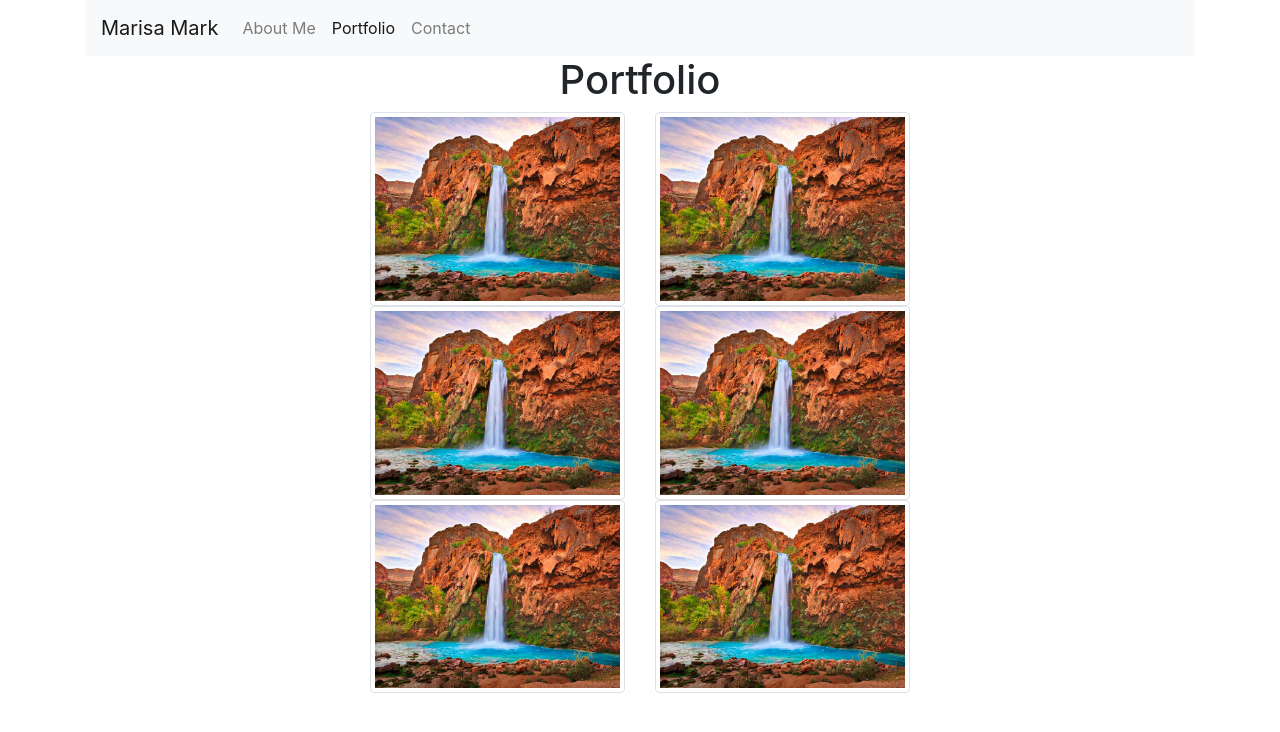
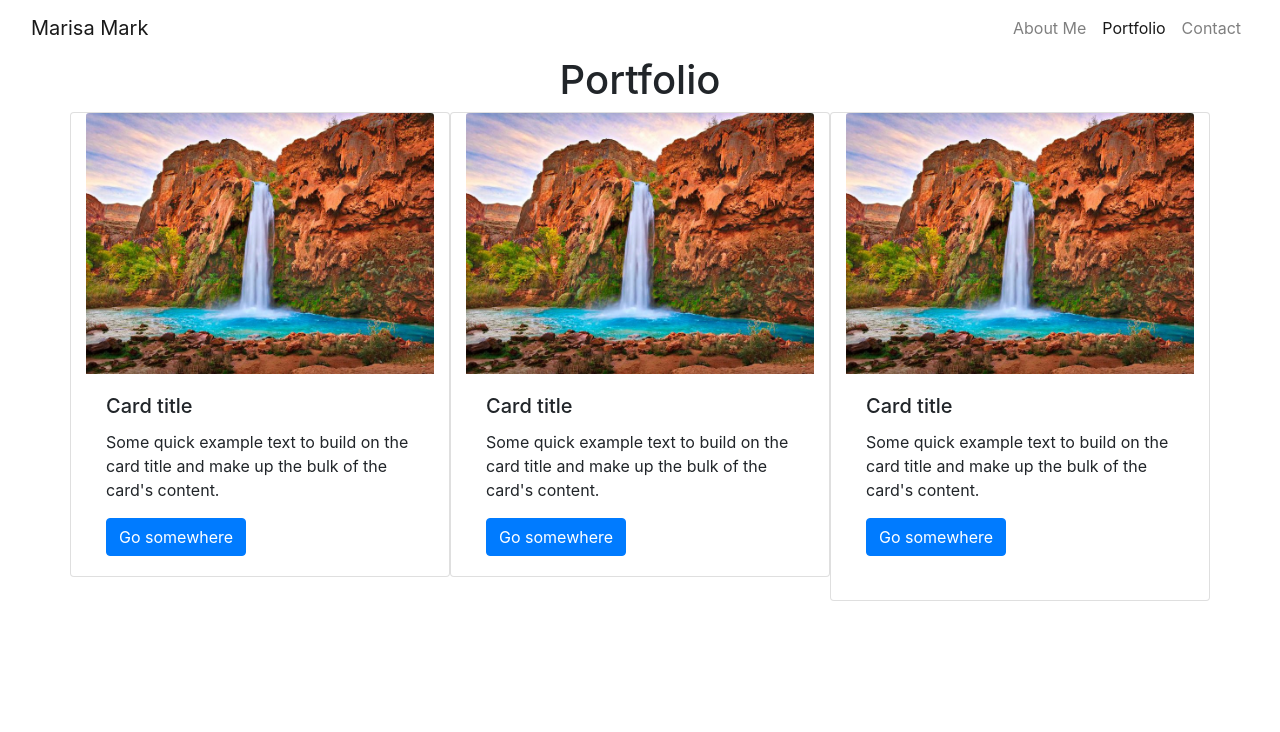
Before and after one commit to marisamark/MarisaMarkResponsivePortfolio, a plain HTML site: page portfolio.html in a window 1280 px wide. Drawn offline with nearby package versions, Linux system fonts and the light colour scheme.

Commit message:
updating pages with more info

```diff
--- a/portfolio.html
+++ b/portfolio.html
@@ -11,51 +11,54 @@ Welcome to Marisa Mark's Portfolio!
 <body>
 
 <header>
-<div class="container">
 
-<nav class="navbar navbar-expand-lg navbar-light bg-light">
+<nav class="navbar navbar-expand-lg navbar-light">
+
+ <div class="container-fluid">
   <a class="navbar-brand float-left" href="index.html">Marisa Mark</a>
-  <button class="navbar-toggler" type="button" data-toggle="collapse" data-target="#navbarNavAltMarkup" aria-controls="navbarNavAltMarkup" aria-expanded="false" aria-label="Toggle navigation">
-    <span class="navbar-toggler-icon"></span>
-  </button>
-
-  <div class="collapse navbar-collapse" id="navbarNavAltMarkup">
     <div class="navbar-nav float-right">
       <a class="nav-item nav-link" href="index.html">About Me</a>
       <a class="nav-item nav-link active" href="portfolio.html">Portfolio<span class="sr-only">(current)</span></a>
       <a class="nav-item nav-link" href="contact.html">Contact</a>
     </div>
-  </div>
 </nav>
-
 </div>
 
 </header>
 
+
 <div class="container">
 <div class="row text-center">
     <div class="col-sm text-center">
-       <h1> Portfolio </h1>
+        <h1> Portfolio </h1>
     </div>
-
 </div>
 
 <div class="row">
-        <div class="col-sm-3 text-center"></div>
-        <div class="col-sm-3 text-center">
-            <img src="istock-892494008.jpg" class="img-thumbnail rounded" alt="...">
-            <img src="istock-892494008.jpg" class="img-thumbnail rounded" alt="...">
-            <img src="istock-892494008.jpg" class="img-thumbnail rounded" alt="...">
+    <div class="card col-lg-4 mb-4" style="width: 15rem;">
+            <img class="card-img-top" src="istock-892494008.jpg" alt="Card image cap">
+            <div class="card-body">
+                <h5 class="card-title">Card title</h5>
+                <p class="card-text">Some quick example text to build on the card title and make up the bulk of the card's content.</p>
+                <a href="#" class="btn btn-primary">Go somewhere</a>
+            </div>
         </div>
-
-        <div class="col-sm-3 text-center">
-            <img src="istock-892494008.jpg" class="img-thumbnail rounded" alt="...">
-            <img src="istock-892494008.jpg" class="img-thumbnail rounded" alt="...">
-            <img src="istock-892494008.jpg" class="img-thumbnail rounded" alt="...">
+        <div class="card col-lg-4 mb-4" style="width: 15rem;">
+                <img class="card-img-top" src="istock-892494008.jpg" alt="Card image cap">
+                <div class="card-body">
+                    <h5 class="card-title">Card title</h5>
+                    <p class="card-text">Some quick example text to build on the card title and make up the bulk of the card's content.</p>
+                    <a href="#" class="btn btn-primary">Go somewhere</a>
+                </div>
+            </div>
+        <div class="card col-lg-4" style="width: 15rem;">
+                <img class="card-img-top" src="istock-892494008.jpg" alt="Card image cap">
+                <div class="card-body">
+                    <h5 class="card-title">Card title</h5>
+                    <p class="card-text">Some quick example text to build on the card title and make up the bulk of the card's content.</p>
+                    <a href="#" class="btn btn-primary">Go somewhere</a>
+                </div>
         </div>
-        <div class="col-sm-3 text-center"></div>
-    </div>
-
 </div>
 
 
```
Also changed, not shown: contact.html (+13 -23 lines), index.html (+20 -24 lines).
